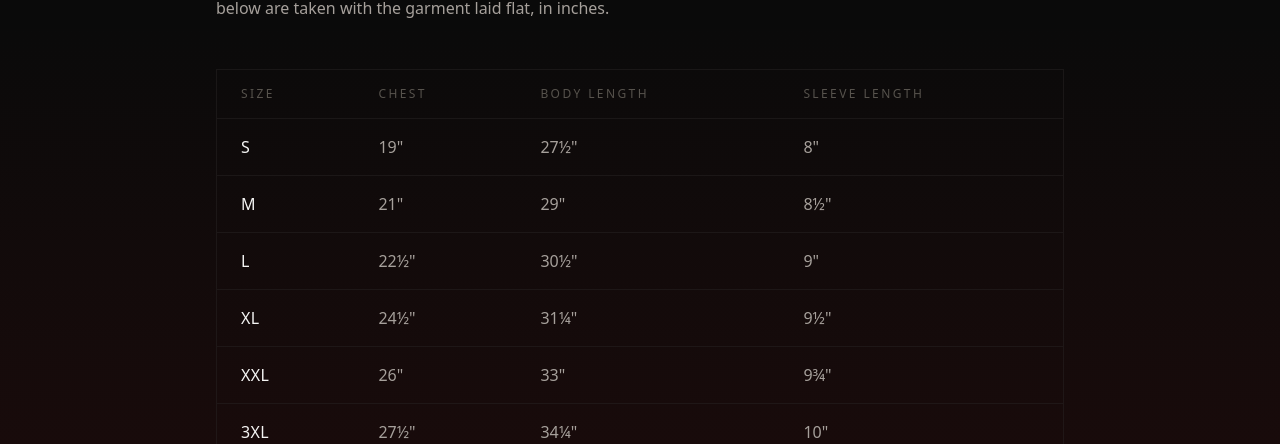
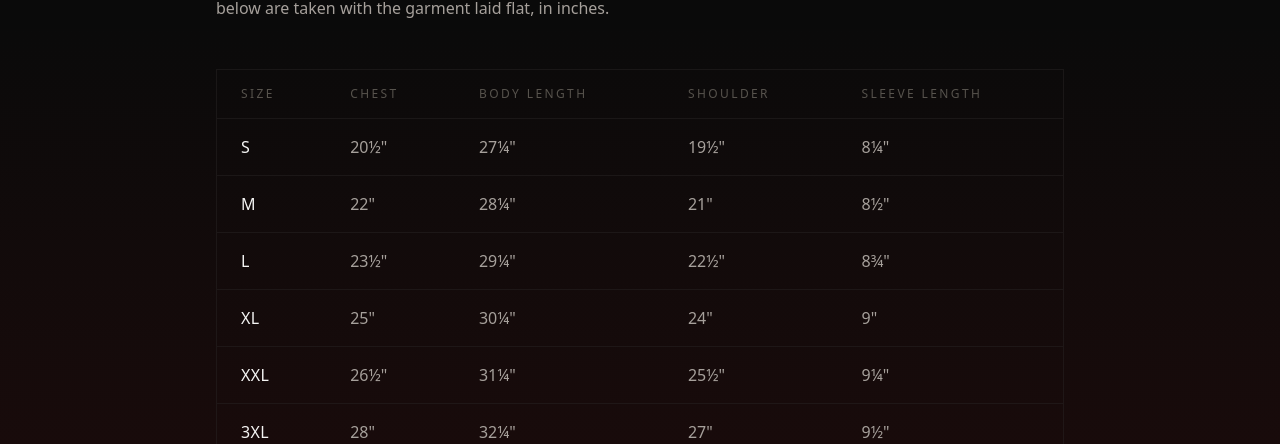
Before and after one commit to Rampage0331/REDTAIL, a Next.js app: page /size-guide in a window 1280 px wide. Shown: the part 367-811 px from the top of the page. Built offline with nearby package versions, Linux system fonts and the light colour scheme; no server answers.

Commit message:
Size guide: Cotton Collective 7.5 oz Oversized Box tee measurements

```diff
--- a/src/app/size-guide/page.tsx
+++ b/src/app/size-guide/page.tsx
@@ -8,12 +8,12 @@ export const metadata: Metadata = {
 };
 
 const SIZES = [
-  { size: "S", chest: "19", length: "27½", sleeve: "8" },
-  { size: "M", chest: "21", length: "29", sleeve: "8½" },
-  { size: "L", chest: "22½", length: "30½", sleeve: "9" },
-  { size: "XL", chest: "24½", length: "31¼", sleeve: "9½" },
-  { size: "XXL", chest: "26", length: "33", sleeve: "9¾" },
-  { size: "3XL", chest: "27½", length: "34¼", sleeve: "10" },
+  { size: "S", chest: "20½", length: "27¼", shoulder: "19½", sleeve: "8¼" },
+  { size: "M", chest: "22", length: "28¼", shoulder: "21", sleeve: "8½" },
+  { size: "L", chest: "23½", length: "29¼", shoulder: "22½", sleeve: "8¾" },
+  { size: "XL", chest: "25", length: "30¼", shoulder: "24", sleeve: "9" },
+  { size: "XXL", chest: "26½", length: "31¼", shoulder: "25½", sleeve: "9¼" },
+  { size: "3XL", chest: "28", length: "32¼", shoulder: "27", sleeve: "9½" },
 ];
 
 export default async function SizeGuidePage({ searchParams }: { searchParams: Promise<{ from?: string }> }) {
@@ -40,6 +40,7 @@ export default async function SizeGuidePage({ searchParams }: { searchParams: Pr
                 <th className="px-6 py-4 text-xs tracking-[0.2em] text-stone-600 font-medium">SIZE</th>
                 <th className="px-6 py-4 text-xs tracking-[0.2em] text-stone-600 font-medium">CHEST</th>
                 <th className="px-6 py-4 text-xs tracking-[0.2em] text-stone-600 font-medium">BODY LENGTH</th>
+                <th className="px-6 py-4 text-xs tracking-[0.2em] text-stone-600 font-medium">SHOULDER</th>
                 <th className="px-6 py-4 text-xs tracking-[0.2em] text-stone-600 font-medium">SLEEVE LENGTH</th>
               </tr>
             </thead>
@@ -49,6 +50,7 @@ export default async function SizeGuidePage({ searchParams }: { searchParams: Pr
                   <td className="px-6 py-4 text-stone-100 tracking-wide">{row.size}</td>
                   <td className="px-6 py-4 text-stone-400">{row.chest}&quot;</td>
                   <td className="px-6 py-4 text-stone-400">{row.length}&quot;</td>
+                  <td className="px-6 py-4 text-stone-400">{row.shoulder}&quot;</td>
                   <td className="px-6 py-4 text-stone-400">{row.sleeve}&quot;</td>
                 </tr>
               ))}
--- a/src/lib/products.ts
+++ b/src/lib/products.ts
@@ -26,7 +26,7 @@ export const products: Product[] = [
     collection: "The Hunt Begins",
     drop: "Genesis//001 The Hunt Begins",
     details: [
-      "6.5 oz mid-weight 100% premium cotton — structured enough to hold shape, light enough to move",
+      "7.5 oz heavyweight 100% premium cotton — thick, opaque, and built to hold its boxy shape wash after wash",
       "Vintage washed for a faded, sun-worn finish — no two pieces fade quite the same",
       "Oversized, boxy fit with dropped shoulders",
       "Order your usual size for the intended fit — size down for a closer fit",
```
